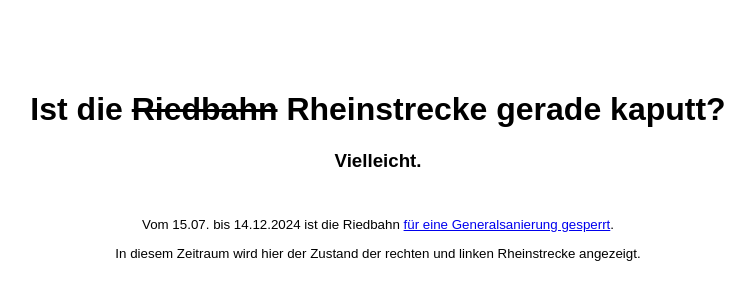
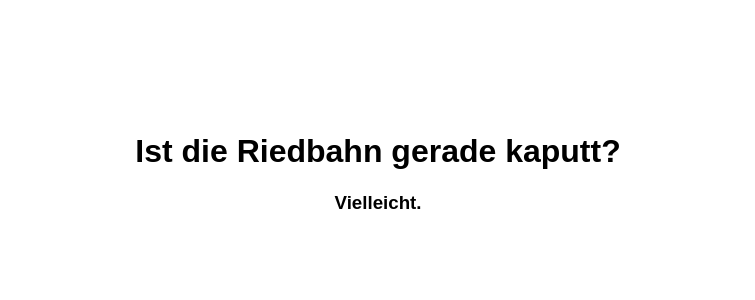
Before and after one commit to techtoto/riedbahn-kaputt, a website: page static/index.html in a window 1280 px wide. Shown: the part 228-528 px from the top of the page, without its empty margins (262-1017 px from the left). Drawn offline with Linux system fonts and the light colour scheme.

Commit message:
Revert "switch during the construction work on the Riedbahn to rheinstrecke-kaputt"
This reverts commit eba620e77ab9efb149a6b1168c906bd72ab9ef17.

```diff
--- a/static/index.css
+++ b/static/index.css
@@ -31,12 +31,3 @@
 .italic {
     font-style: italic;
 }
-
-.line-through {
-    text-decoration: line-through;
-}
-
-#riedbahnsperrung {
-    font-size: smaller;
-    padding-top: 1em;
-}
--- a/static/index.html
+++ b/static/index.html
@@ -3,7 +3,7 @@
 <head>
     <meta charset="UTF-8">
     <meta name="viewport" content="width=device-width, initial-scale=1.0">
-    <title>Ist die Rheinstrecke gerade kaputt?</title>
+    <title>Ist die Riedbahn gerade kaputt?</title>
 
     <link rel="stylesheet" type="text/css" media="screen" href="index.css">
 
@@ -12,13 +12,9 @@
 <body>
     <main>
         <div>
-            <h1>Ist die <span class="line-through">Riedbahn</span> Rheinstrecke gerade kaputt?</h1>
+            <h1>Ist die Riedbahn gerade kaputt?</h1>
             <h3 id="status">Vielleicht.</h3>
             <div id="disruptions"></div>
-            <div id="riedbahnsperrung">
-                <p>Vom 15.07. bis 14.12.2024 ist die Riedbahn <a href="https://riedbahn.de">für eine Generalsanierung gesperrt</a>.</p>
-                <p>In diesem Zeitraum wird hier der Zustand der rechten und linken Rheinstrecke angezeigt.</p>
-            </div>
         </div>
     </main>
 </body>
```
Also changed, not shown: main.js (+3 -6 lines).
